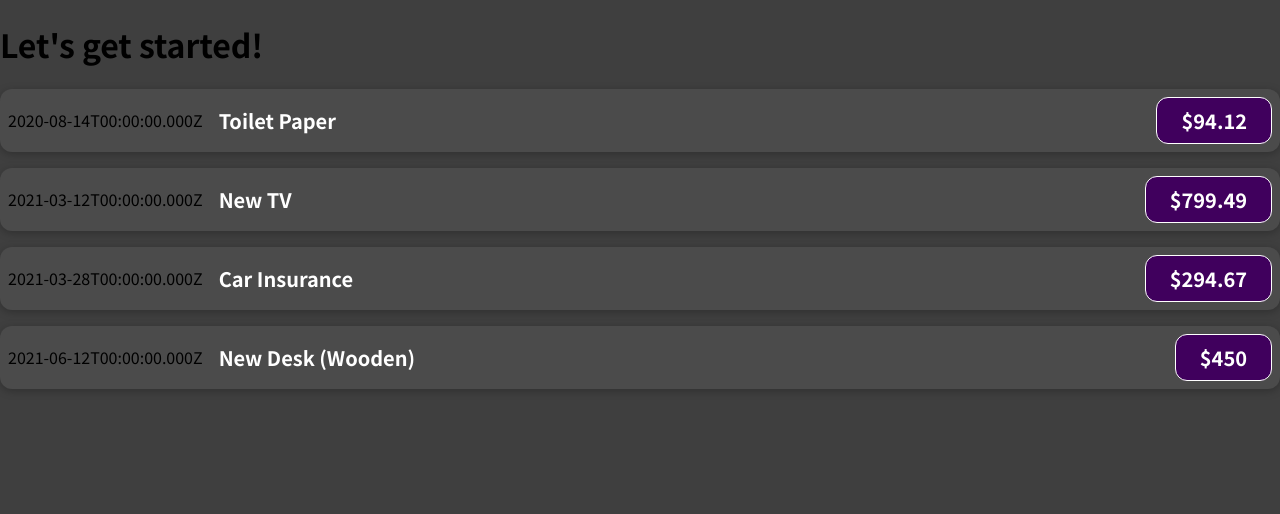
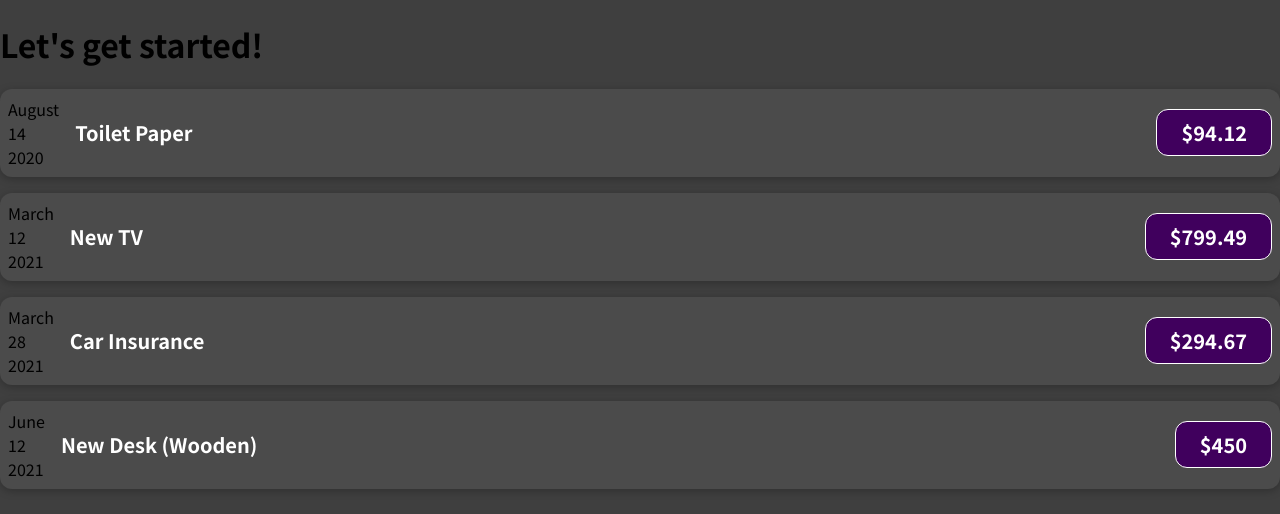
Before and after one commit to gnzlplcs/react-the_complete_guide, a JavaScript app in the folder project/: page / in a window 1280 px wide. Shown: the top 514 px of the page. Built offline with nearby package versions, Linux system fonts and the light colour scheme.

Commit message:
:construction: add JS logic to components
lesson 37

```diff
--- a/project/src/components/ExpenseItem.js
+++ b/project/src/components/ExpenseItem.js
@@ -1,9 +1,17 @@
 import "./ExpenseItem.css";
 
 const ExpenseItem = ({ title, date, amount }) => {
+  const month = date.toLocaleString("en-US", { month: "long" });
+  const day = date.toLocaleString("en-US", { day: "2-digit" });
+  const year = date.getFullYear();
+
   return (
     <div className="expense-item">
-      <div>{date.toISOString()}</div>
+      <div>
+        <div>{month}</div>
+        <div>{day}</div>
+        <div>{year}</div>
+      </div>
       <div className="expense-item__description">
         <h2>{title}</h2>
         <div className="expense-item__price">${amount}</div>
```
